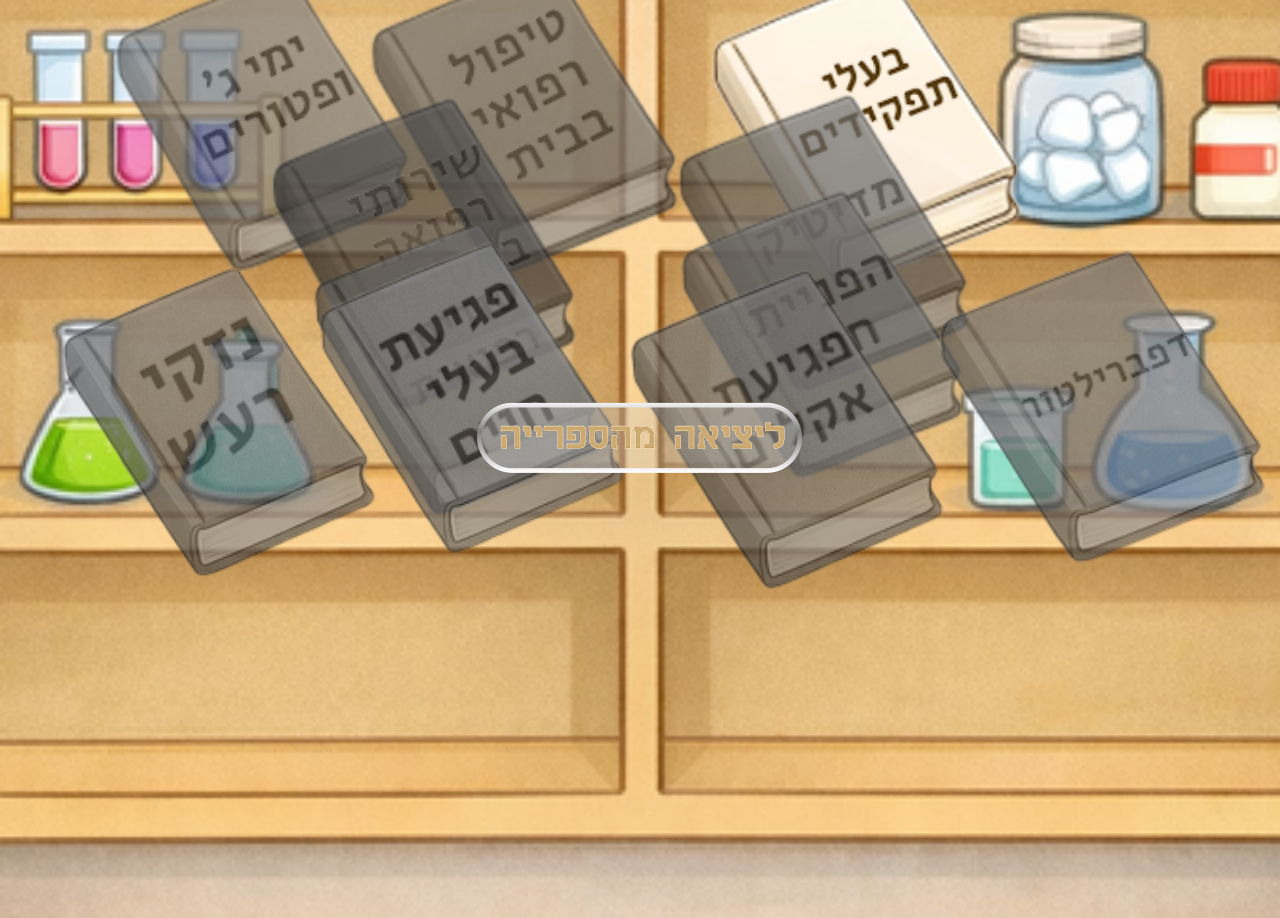
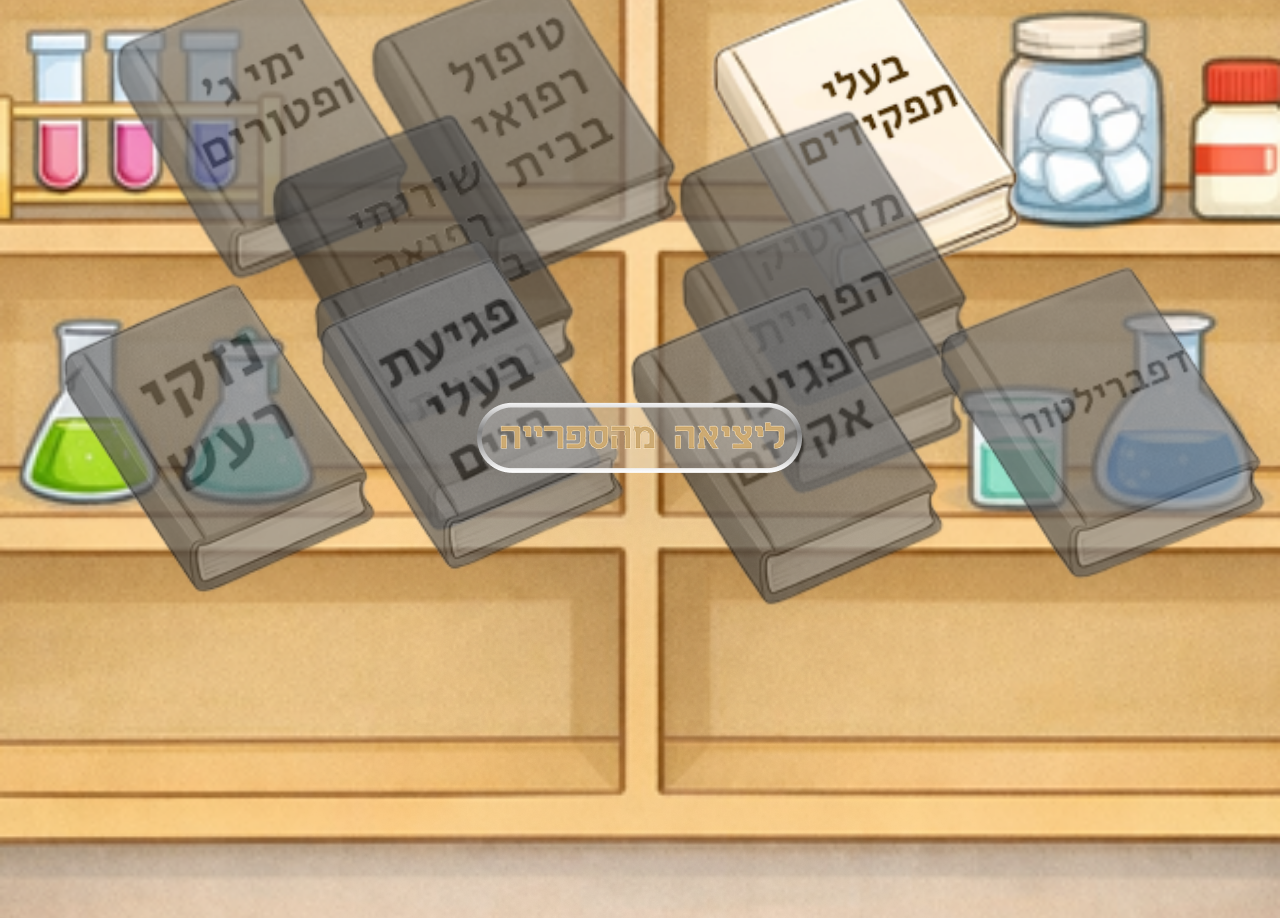
Before and after one commit to guyleeneuman/lomdatMedical828, a plain HTML site: page libary.html in a window 1280 px wide. Shown: the part 286-1204 px from the top of the page. Drawn offline with Linux system fonts and the light colour scheme.

Commit message:
Add files via upload

```diff
--- a/libary.css
+++ b/libary.css
@@ -22,7 +22,7 @@ body {
 .book1 {
     position: absolute;
     width: 30%;
-    top: 30%;
+    top: 31%;
     left: 70%;
     transform: translateX(-50%);
 
@@ -31,7 +31,7 @@ body {
 .book2 {
     position: absolute;
     width: 28%;
-    top: 30%;
+    top: 31%;
     left: 41%;
     transform: translateX(-50%);
 }
@@ -39,7 +39,7 @@ body {
 .book3 {
     position: absolute;
     width: 30%;
-    top: 30%;
+    top: 31%;
     left: 20%;
     transform: translateX(-50%);
 }
@@ -47,7 +47,7 @@ body {
 .book4 {
     position: absolute;
     width: 28%;
-    top: 40%;
+    top: 42%;
     left: 65%;
     transform: translateX(-50%);
 }
@@ -55,7 +55,7 @@ body {
 .book5 {
     position: absolute;
     width: 30%;
-    top: 40%;
+    top: 42%;
     left:32%;
     transform: translateX(-50%);
 }
@@ -63,7 +63,7 @@ body {
 .book6 {
     position: absolute;
     width: 30%;
-    top: 52%;
+    top: 54%;
     left: 65%;
     transform: translateX(-50%);
 }
@@ -71,7 +71,7 @@ body {
 .book7 {
     position: absolute;
     width: 36%;
-    top: 52%;
+    top: 54%;
     left: 38%;
     transform: translateX(-50%);
 }
@@ -79,7 +79,7 @@ body {
 .book8 {
     position: absolute;
     width: 34%;
-    top: 65%;
+    top: 67%;
     left: 85%;
     transform: translateX(-50%);
 }
@@ -87,7 +87,7 @@ body {
 .book9 {
     position: absolute;
     width: 32%;
-    top: 65%;
+    top: 67%;
     left: 63%;
     transform: translateX(-50%);
 }
@@ -95,7 +95,7 @@ body {
 .book10 {
     position: absolute;
     width: 26%;
-    top: 66%;
+    top: 68%;
     left: 36%;
     transform: translateX(-50%);
 }
@@ -103,7 +103,7 @@ body {
 .book11 {
     position: absolute;
     width: 28%;
-    top: 65%;
+    top: 67%;
     left: 17%;
     transform: translateX(-50%);
 }
```
